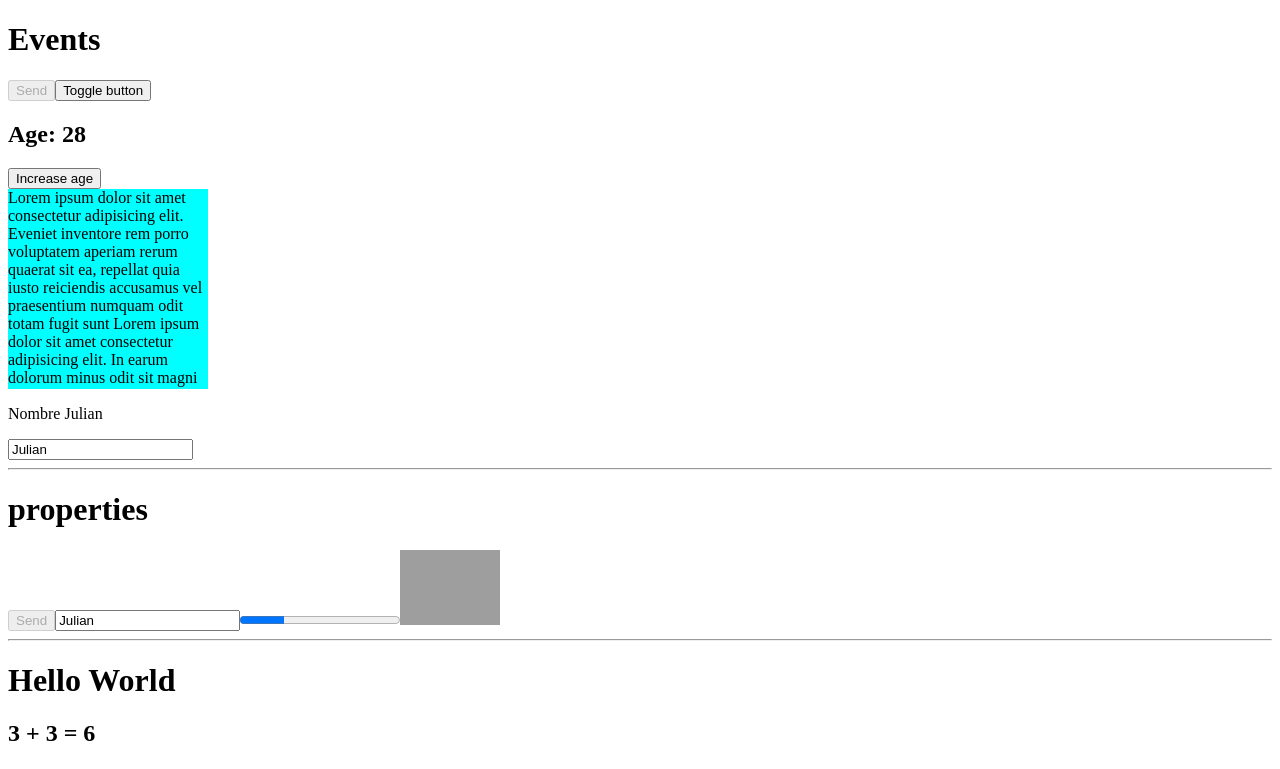
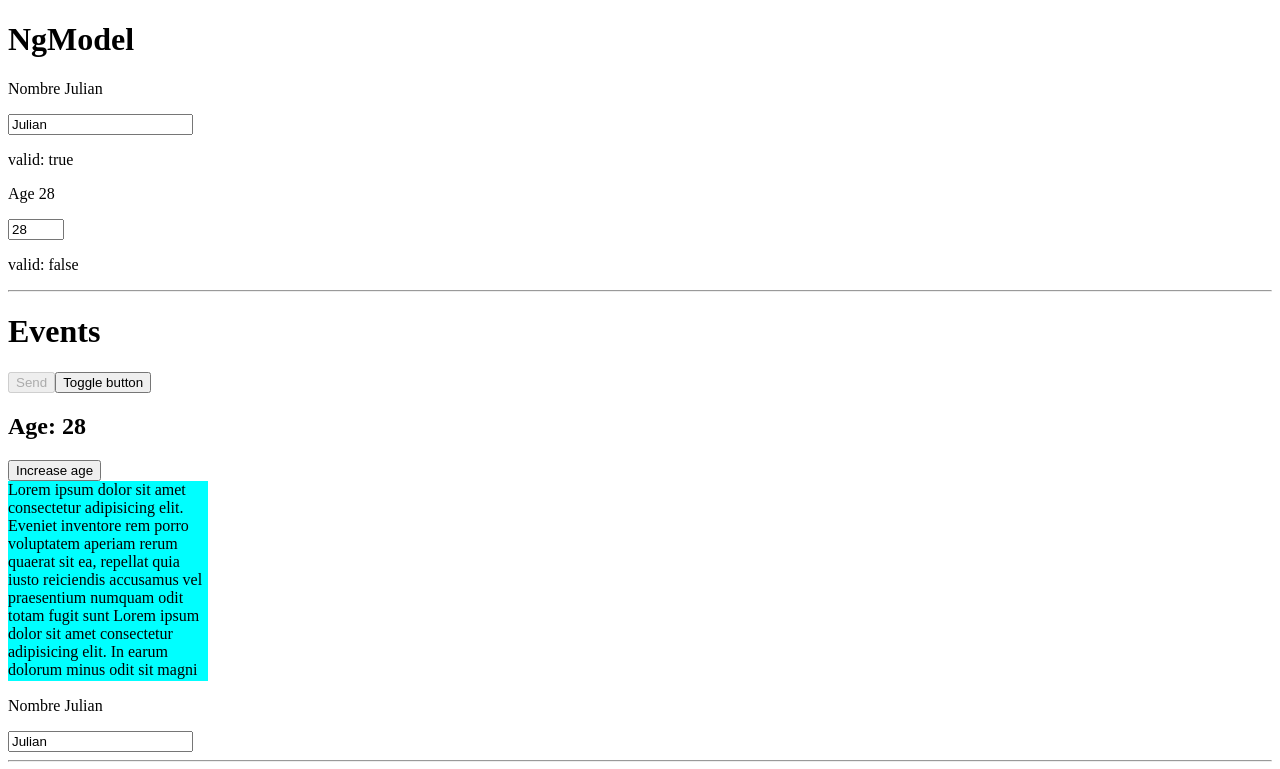
Before and after one commit to julianf-dev/angular-fundamentals, an Angular app: page / in a window 1280 px wide. Shown: the top 769 px of the page. Built offline with nearby package versions, Linux system fonts and the light colour scheme; grey boxes are pictures that could not be loaded.

Commit message:
@feat: ngModel

```diff
--- a/src/app/app.component.html
+++ b/src/app/app.component.html
@@ -1,3 +1,12 @@
+<h1>NgModel</h1>
+<p>Nombre {{person.name}}</p>
+<input required type="text" #nameInput="ngModel" [(ngModel)]="person.name"/>
+<p>valid: {{nameInput.valid}}</p>
+<p>Age {{person.age}}</p>
+<input required max="18" min="10" type="number" #ageInput="ngModel" [(ngModel)]="person.age"/>
+<p>valid: {{ageInput.valid}}</p>
+
+<hr/>
 <h1>Events</h1>
 <button [disabled]="btnDisabled">Send</button>
 <button (click)="toggleButton()">Toggle button</button>
--- a/src/app/app.module.ts
+++ b/src/app/app.module.ts
@@ -1,5 +1,6 @@
 import { NgModule } from '@angular/core';
 import { BrowserModule } from '@angular/platform-browser';
+import { FormsModule } from '@angular/forms';
 
 import { AppRoutingModule } from './app-routing.module';
 import { AppComponent } from './app.component';
@@ -10,7 +11,8 @@
   ],
   imports: [
     BrowserModule,
-    AppRoutingModule
+    AppRoutingModule,
+    FormsModule
   ],
   providers: [],
   bootstrap: [AppComponent]
```
